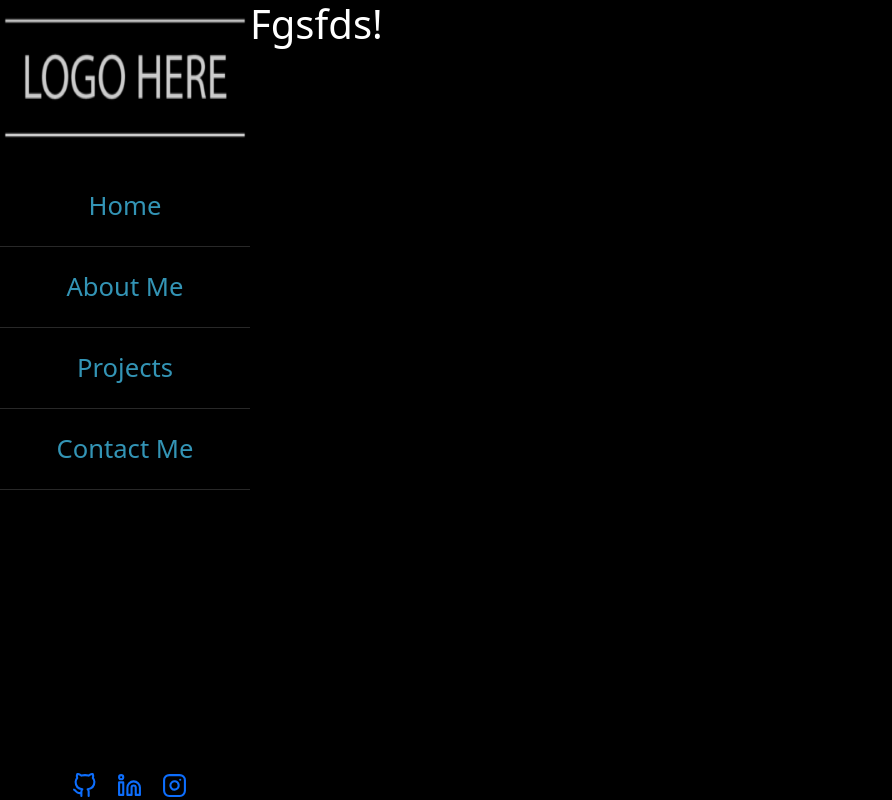
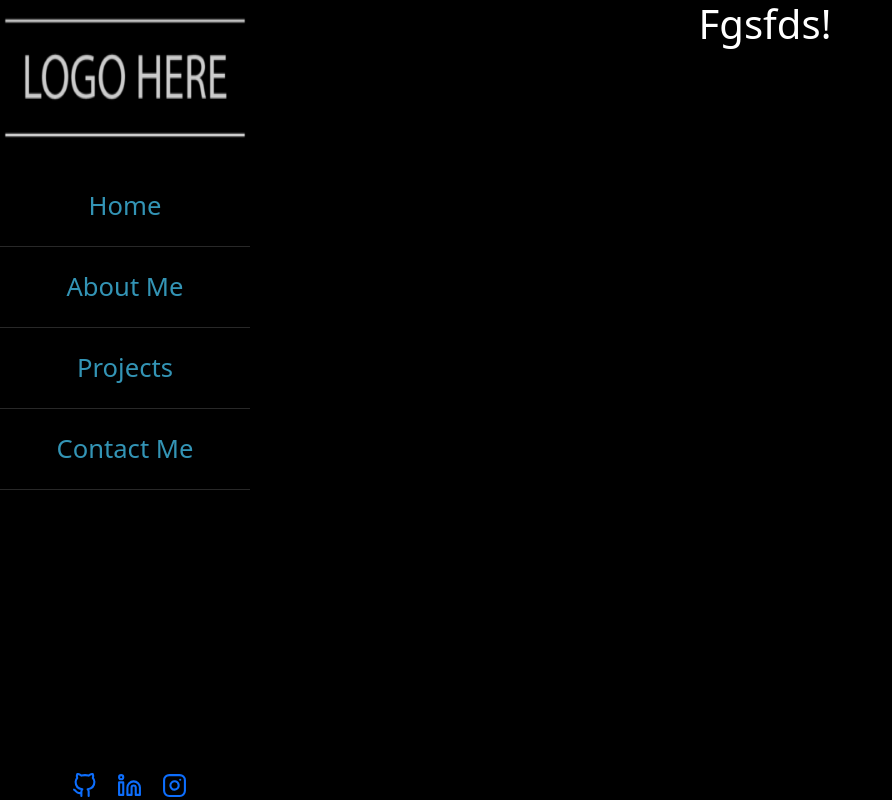
Before and after one commit to alexiusvdt/profile, a React (Create React App) app: page / in a window 1280 px wide. Shown: the whole page, without its empty margins (0-892 px from the left). Built offline with nearby package versions, Linux system fonts and the light colour scheme.

Commit message:
tweaking main component

```diff
--- a/src/components/Main.js
+++ b/src/components/Main.js
@@ -6,14 +6,12 @@ import { motion as m } from 'framer-motion';
 function Main(){
   return(
     <m.div
-    initial={{ opacity: 0 }}
-    animate={{ opacity: 1 }}
-    transition={{ duration: 0.5}}
-    // implement tailwind?
-    // className='text-gray-900 absolute top-0 left-0 w-full h-full lg:px-48 px-16'
-    >
+      initial={{opacity: 0}}
+      animate={{ opacity: 1 }}
+      transition={{ duration: 1, ease: "easeOut" }}
+      >
       <div>
-        <h1 style={{textAlign: 'center',  color: '#fff', position: 'absolute'}}>
+        <h1 style={{textAlign: 'center', justifyContent: 'center',  color: '#fff'}}>
           Fgsfds!
         </h1>
       </div>
```
